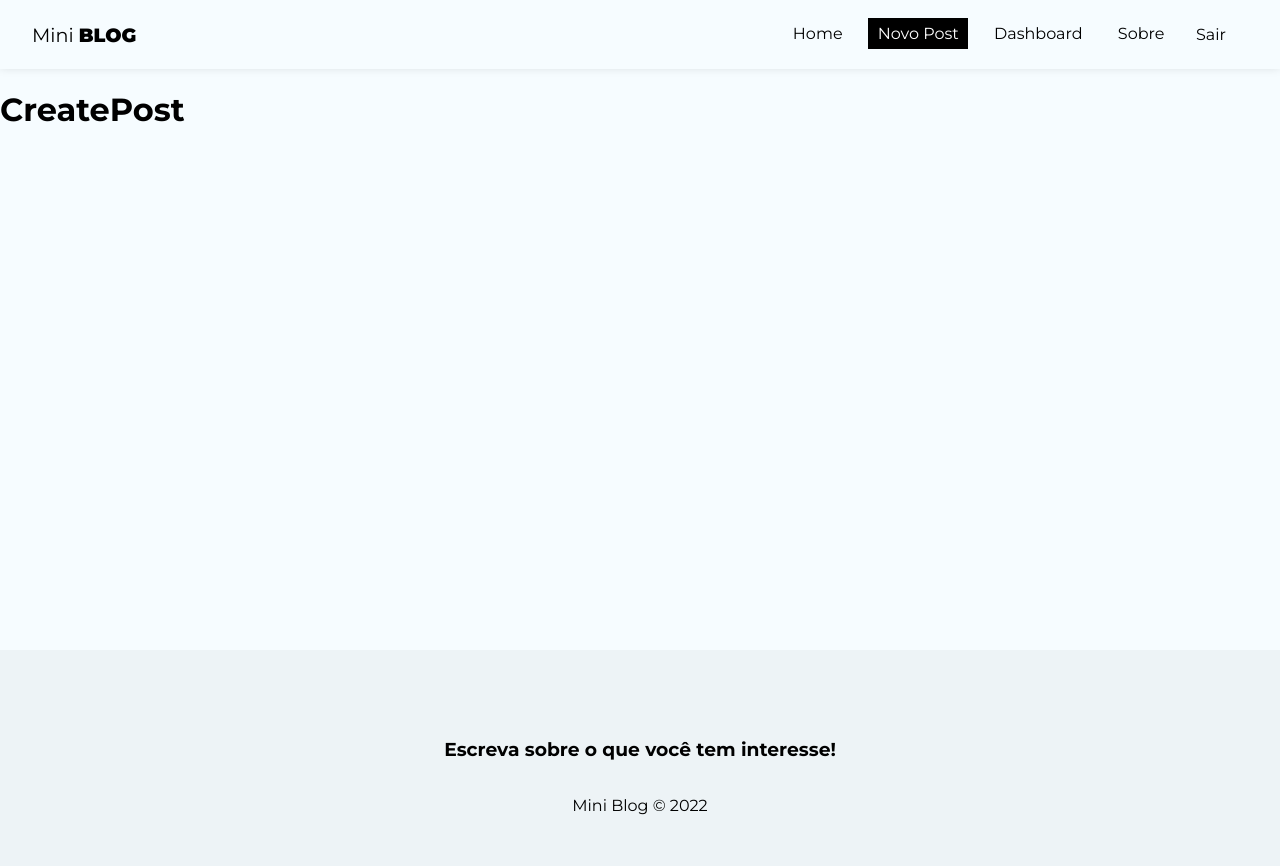
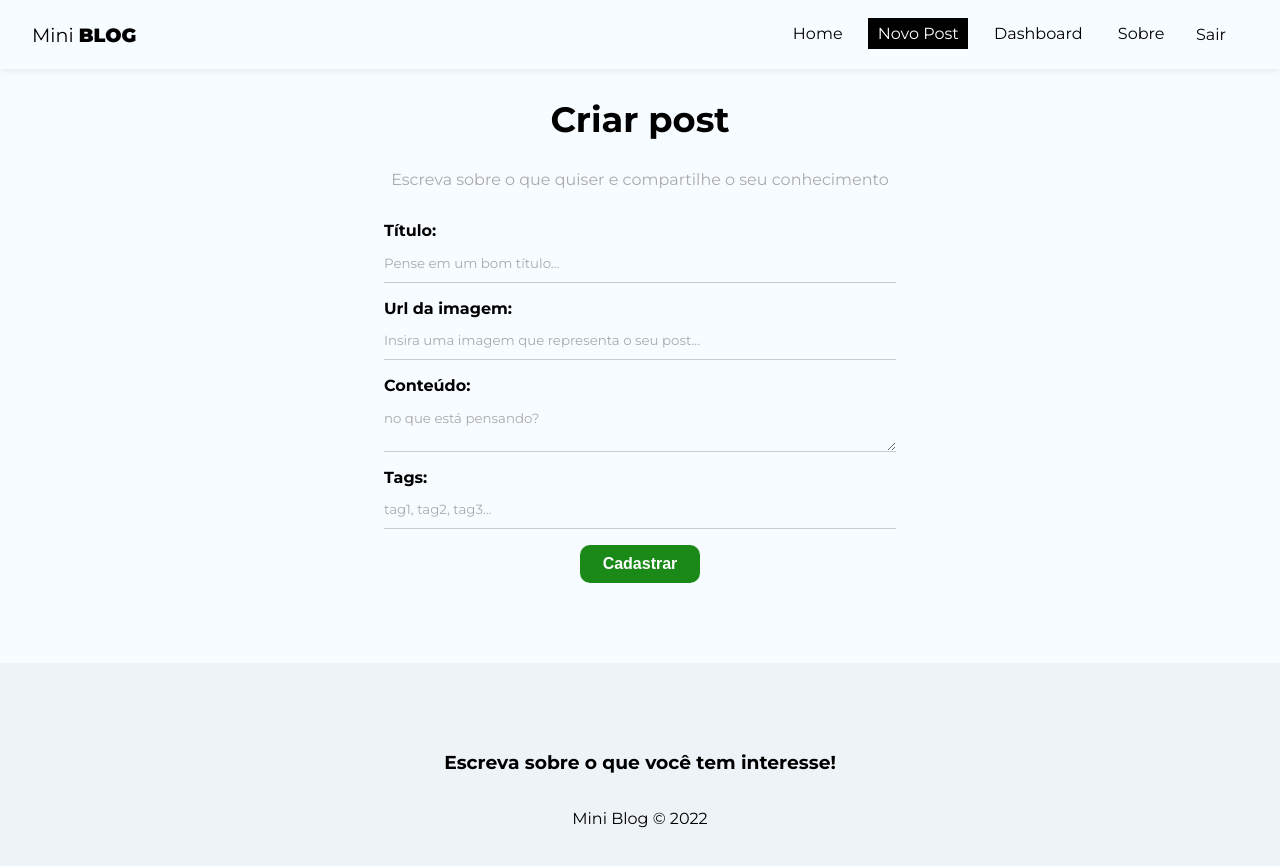
Before and after one commit to leosilva1999/miniblog, a React (Vite) app: page /posts/create in a window 1280 px wide. Shown: the top 866 px of the page. Built offline with nearby package versions, Linux system fonts and the light colour scheme; no server answers; sample sign-in values are in the browser's storage.

Commit message:
estrutura da pagina CreatePost

```diff
--- a/src/pages/CreatePost/CreatePost.jsx
+++ b/src/pages/CreatePost/CreatePost.jsx
@@ -1,8 +1,79 @@
 import styles from './CreatePost.module.css'
 
+import { useState } from 'react';
+import { useNavigate } from "react-router-dom";
+import{ useAuthValue } from "../../context/authContext"
+
 const CreatePost = () => {
+  const  [title, setTitle] = useState("");
+  const [image, setImage] = useState("");
+  const [body, setBody] = useState("");
+  const [tags, setTags] = useState([]);
+  const [formError, setFormError] = useState("");
+
+  const handleSubmit = (e) => {
+    e.preventDefault();
+  }
+
+
   return (
-    <h1>CreatePost</h1>
+    <div className={styles.create_post}>
+      <h2>Criar post</h2>
+      <p>Escreva sobre o que quiser e compartilhe o seu conhecimento</p>
+      <form onSubmit={handleSubmit}>
+        <label>
+          <span>Título:</span>
+          <input
+            type="text"
+            name="title"
+            required
+            placeholder="Pense em um bom título..."
+            onChange={(e) => setTitle = e.target.value}
+            value={title}
+          />
+        </label>
+        <label>
+          <span>Url da imagem:</span>
+          <input
+            type="text"
+            name="image"
+            required
+            placeholder="Insira uma imagem que representa o seu post..."
+            onChange={(e) => setImage = e.target.value}
+            value={image}
+          />
+        </label>
+        <label>
+          <span>Conteúdo:</span>
+          <textarea
+            name="body"
+            required
+            placeholder="no que está pensando?"
+            onChange={(e) => setBody = e.target.value}
+            value={body}
+          ></textarea>
+        </label>
+        <label>
+          <span>Tags:</span>
+          <input
+            type="text"
+            name="tags"
+            required
+            placeholder="tag1, tag2, tag3..."
+            onChange={(e) => setTags = e.target.value}
+            value={tags}
+          />
+        </label>
+        <button className="btn">Cadastrar</button>
+        {/*{!loading &&<button className="btn">Cadastrar</button>}
+        {loading && (
+          <button className="btn" disabled>
+            Aguarde...
+          </button>
+        )}
+        {error && <p className="error">{error}</p>}*/}
+      </form>
+    </div>
   )
 }
 
--- a/src/pages/CreatePost/CreatePost.module.css
+++ b/src/pages/CreatePost/CreatePost.module.css
@@ -0,0 +1,12 @@
+.create_post{
+    text-align: center;
+}
+
+.create_post h2{
+    font-size: 2.2em;
+}
+
+.create_post p{
+    color: #aaa;
+    margin-bottom: 2em;
+}
```
